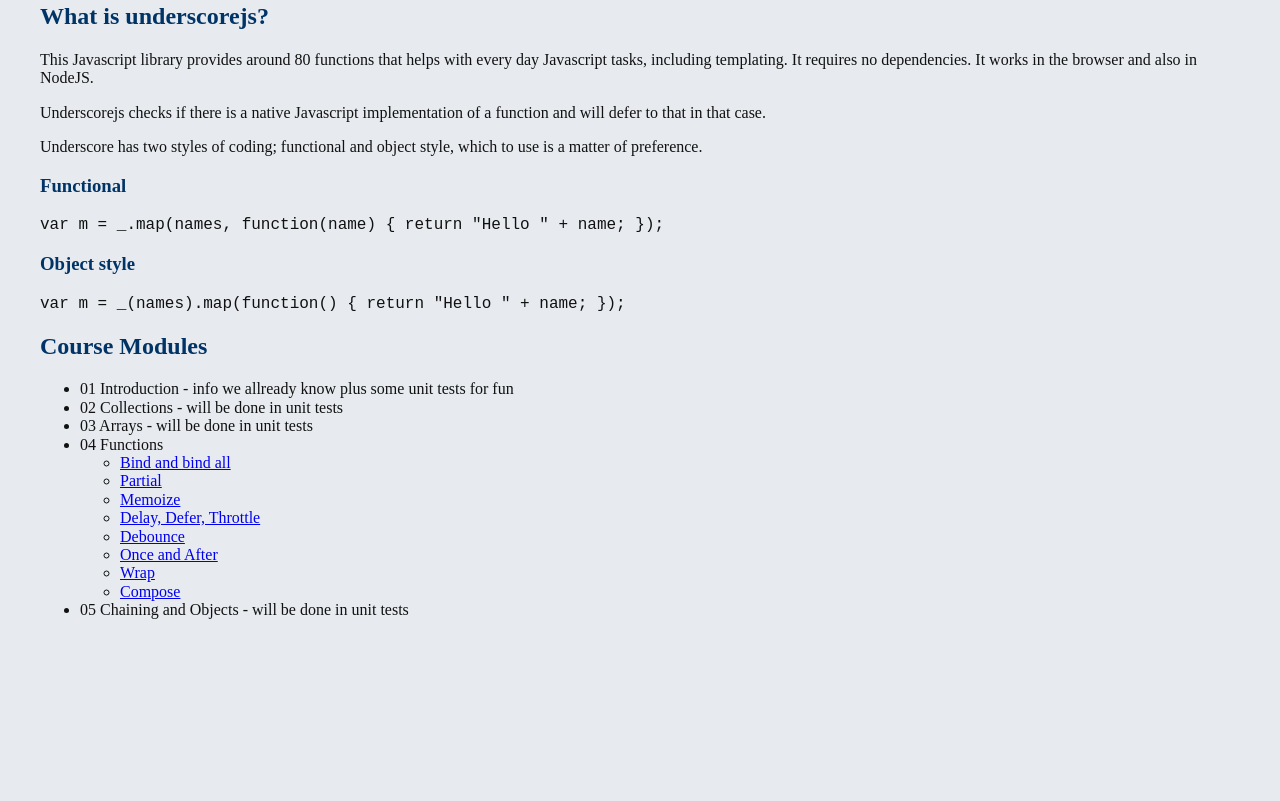
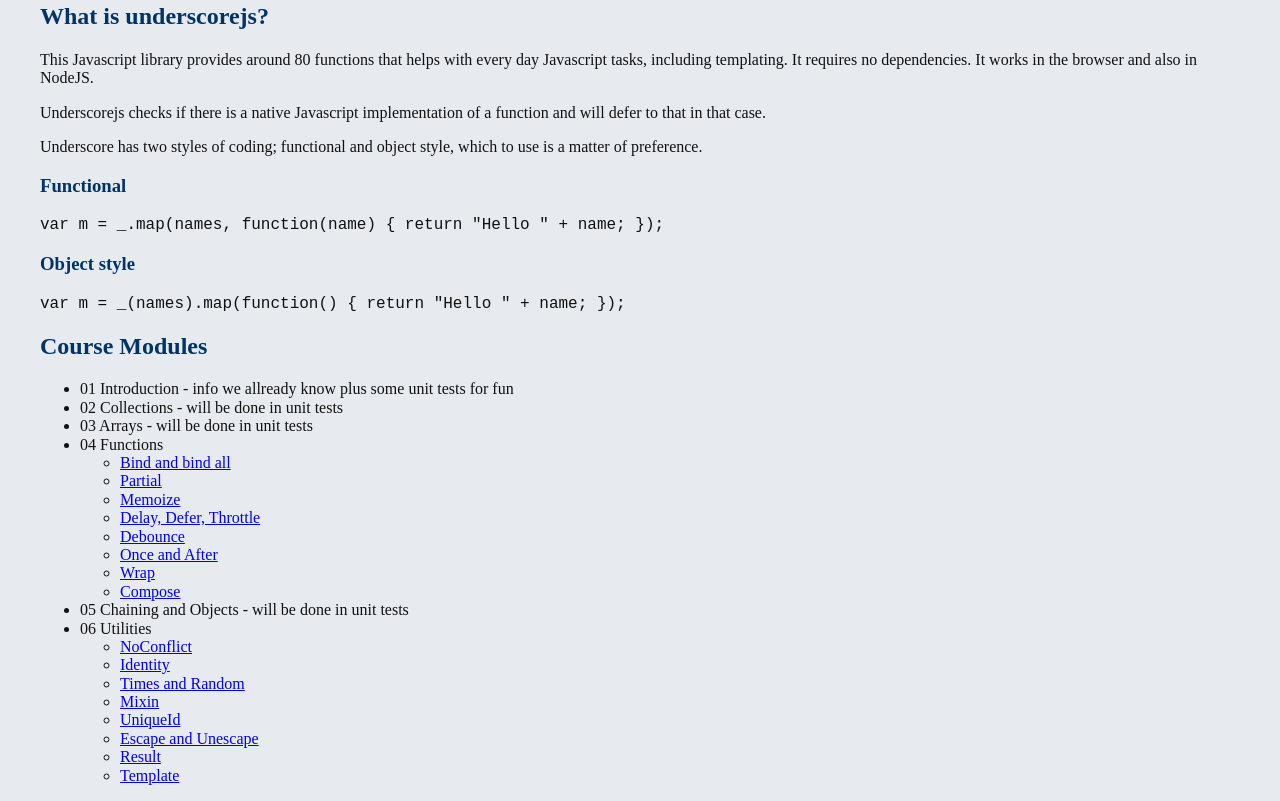
Before and after one commit to henrikmathiesen/underscore-js, a website: page index.html in a window 1280 px wide. Shown: the part 343-1144 px from the top of the page. Before the commit the page ends 979 px from the top, so only its background shows below. Drawn offline with nearby package versions, Linux system fonts and the light colour scheme.

Commit message:
-skeleton files

```diff
--- a/index.html
+++ b/index.html
@@ -66,6 +66,19 @@
                     </ul>
                 </li>
                 <li>05 Chaining and Objects - will be done in unit tests</li>
+                <li>
+                    06 Utilities
+                    <ul>
+                        <li><a href="app/06-utilities/06-utilities-no-conflict.html">NoConflict</a></li>
+                        <li><a href="app/06-utilities/06-utilities-identity.html">Identity</a></li>
+                        <li><a href="app/06-utilities/06-utilities-times-and-random.html">Times and Random</a></li>
+                        <li><a href="app/06-utilities/06-utilities-mixin.html">Mixin</a></li>
+                        <li><a href="app/06-utilities/06-utilities-unique-id.html">UniqueId</a></li>
+                        <li><a href="app/06-utilities/06-utilities-escape-and-unescape.html">Escape and Unescape</a></li>
+                        <li><a href="app/06-utilities/06-utilities-result.html">Result</a></li>
+                        <li><a href="app/06-utilities/06-utilities-template.html">Template</a></li>
+                    </ul>
+                </li>
             </ul>
         </div>
 
```
Also changed, not shown: app/06-utilities/06-utilities-escape-and-unescape.html (added), app/06-utilities/06-utilities-identity.html (added), app/06-utilities/06-utilities-mixin.html (added), app/06-utilities/06-utilities-no-conflict.html (added), app/06-utilities/06-utilities-result.html (added), app/06-utilities/06-utilities-template.html (added), app/06-utilities/06-utilities-times-and-random.html (added), app/06-utilities/06-utilities-unique-id.html (added).
